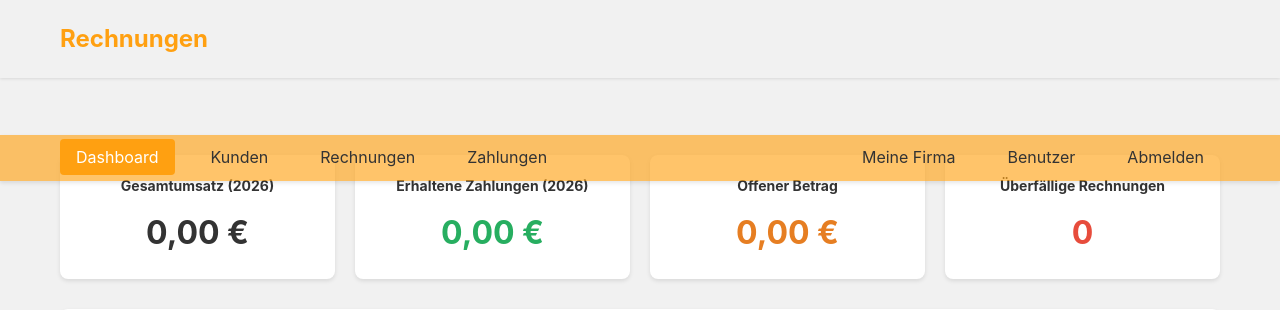
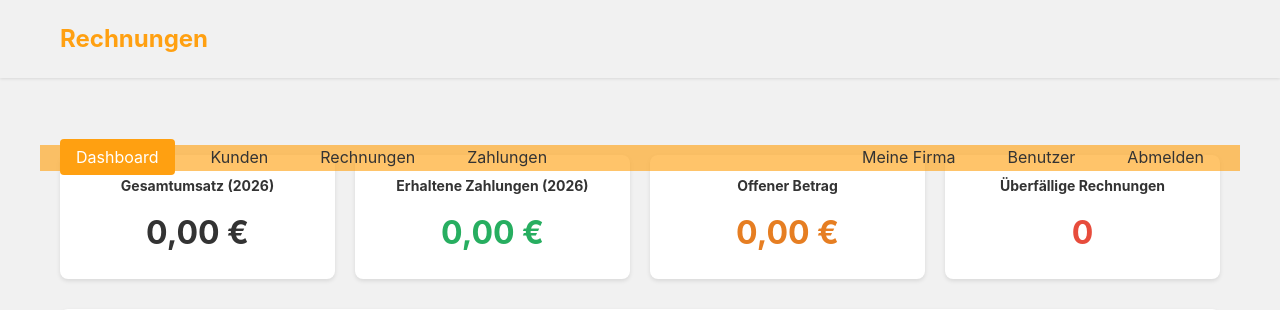
Before and after one commit to olschlue/InvocingNG, a PHP site: page / in a window 1280 px wide. Shown: the top 310 px of the page. Run offline with PHP 8.4, Linux system fonts and the light colour scheme; the visitor is signed in with stand-in values (Sample User, id 1); data comes from the database, SQL or seed files in the repository; data that the repository does not hold is empty.

Commit message:
Refactor navigation styling - move background color to container

```diff
--- a/public/includes/header.php
+++ b/public/includes/header.php
@@ -60,20 +60,21 @@
         }
 
         nav {
-            background: <?php echo APP_SECONDARY_COLOR; ?>;
+
             padding: 10px 0;
             position: fixed;
             /*top: 70px; /* Nach dem Header */
             left: 0;
             right: 0;
             z-index: 1000;
-            box-shadow: 0 2px 4px rgba(0,0,0,0.1);
+            /*box-shadow: 0 2px 4px rgba(0,0,0,0.1);*/
         }
 
         nav .container {
             max-width: 1200px;
             margin: 0 auto;
             padding: 0 20px;
+            background: <?php echo APP_SECONDARY_COLOR; ?>;
         }
 
         nav ul {
```
